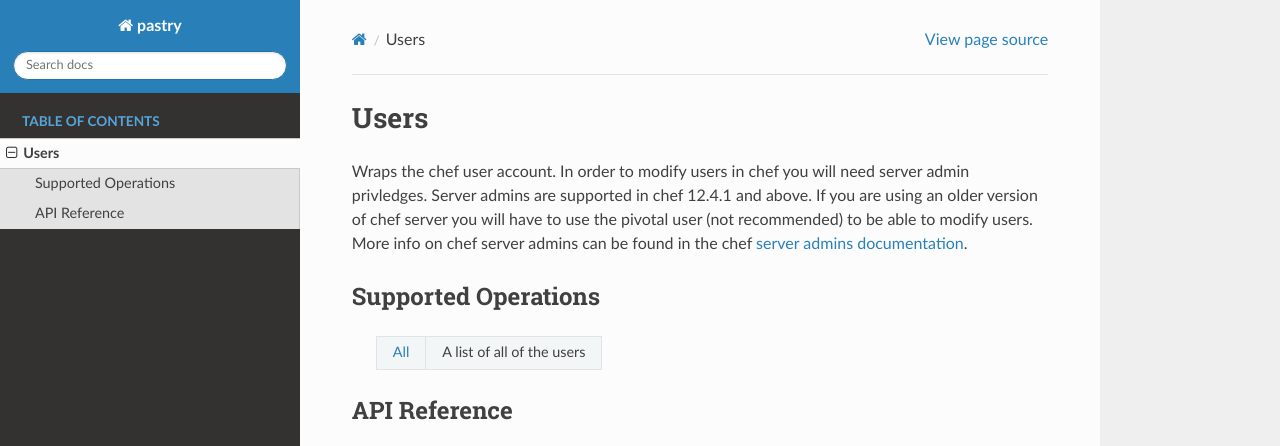
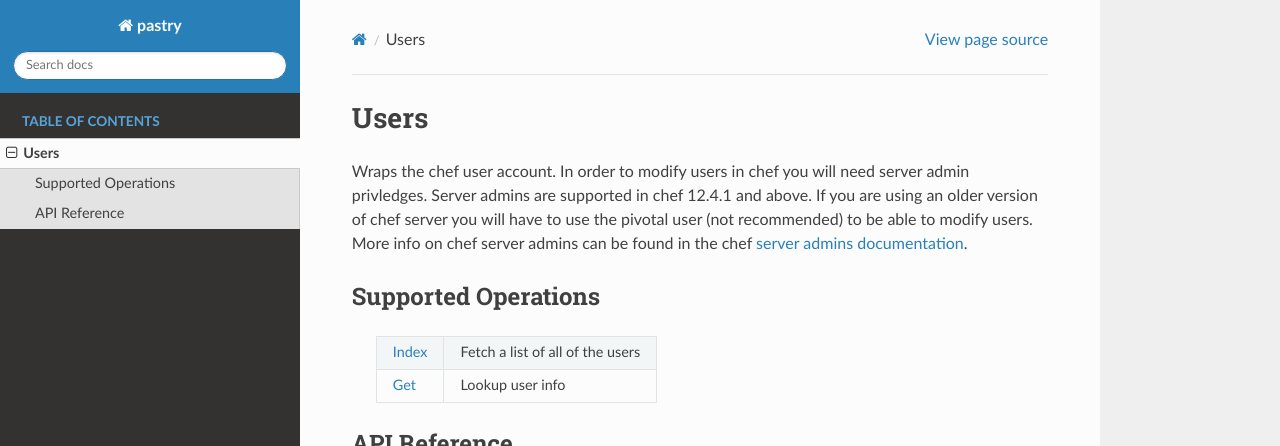
Before and after one commit to stephenbm/pastry, a Sphinx documentation site: the page built from docs/users.rst, in a window 1280 px wide, cut to the strip 0-446 px from the top of the page. Built offline with Sphinx 7.4.7 and the Read the Docs theme 2.0.0, drawn with Linux system fonts in a browser that asks for light colours.

Commit message:
Fix style

```diff
--- a/docs/users.rst
+++ b/docs/users.rst
@@ -11,11 +11,13 @@ chef server admins can be found in the chef `server admins documentation`_.
 Supported Operations
 --------------------
 
-    ========= ==========================
-    `All`_    A list of all of the users
-    ========= ==========================
+    ========= =================================
+    `Index`_  Fetch a list of all of the users
+    `Get`_    Lookup user info
+    ========= =================================
 
-    .. _All: #get--users
+    .. _Index: #pastry.resources.users.Users.index
+    .. _Get:   #pastry.resources.users.Users.get
 
 API Reference
 -------------
```
Also changed, not shown: versiontools_support.py (line endings or trailing spaces), 2 other files.
